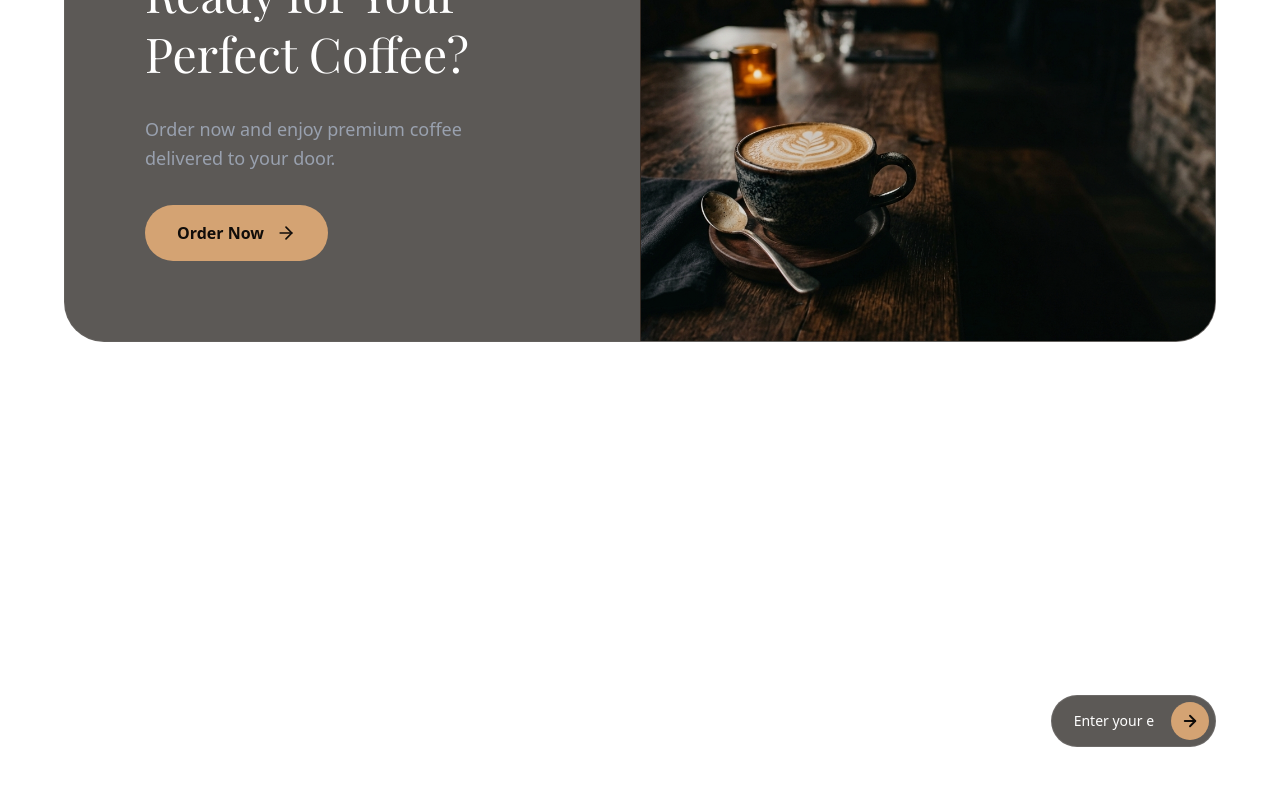
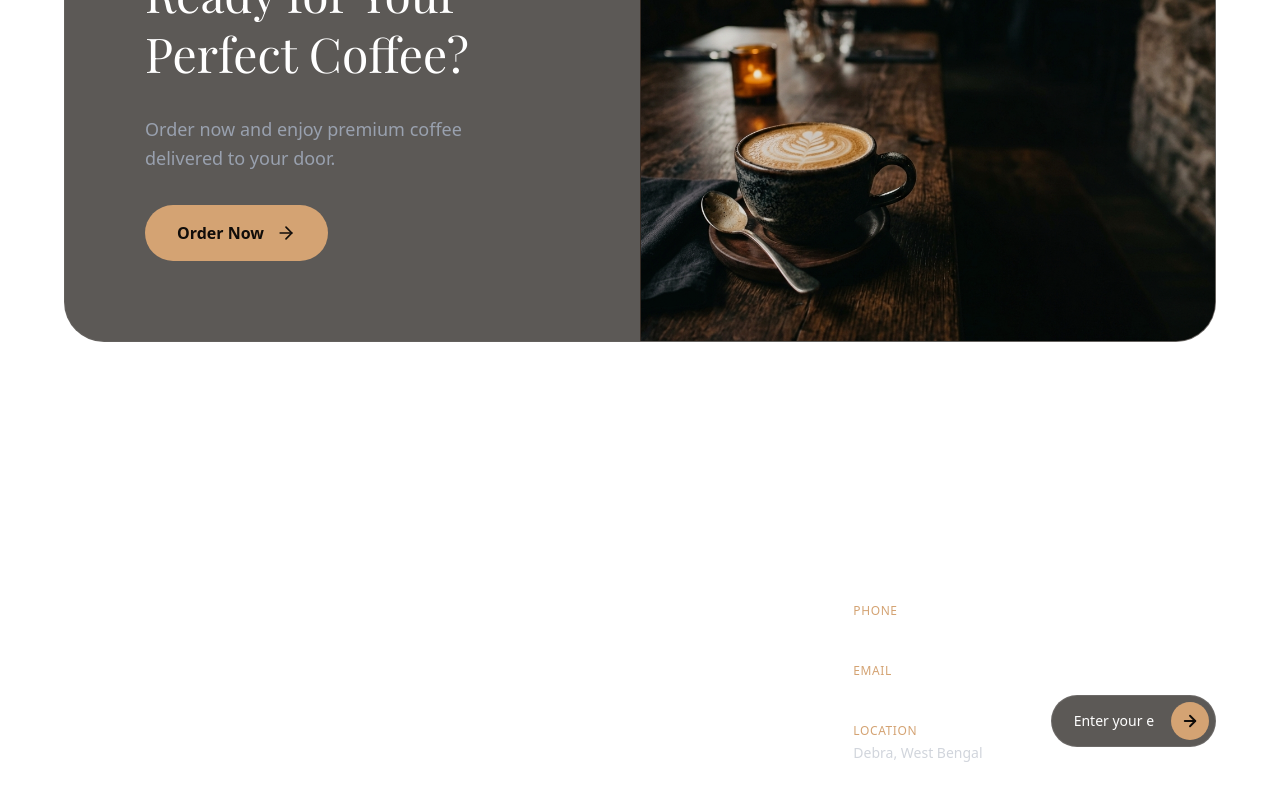
Before and after one commit to dipanjan800/Daisy-Cafe-Eatery, a React (Vite) app: page / in a window 1280 px wide. Shown: the part 5016-5816 px from the top of the page. Built offline with nearby package versions, Linux system fonts and the light colour scheme; a web font is replaced by a local one.

Commit message:
content: add email to footer contact section

```diff
--- a/src/components/Footer.tsx
+++ b/src/components/Footer.tsx
@@ -15,17 +15,11 @@ export default function Footer() {
             Premium coffee crafted with passion and quality for true coffee lovers.
           </p>
           <div className="flex space-x-4">
-            <a href="#" className="w-10 h-10 rounded-full border border-white/10 flex items-center justify-center text-white hover:text-white hover:border-[#d4a373] hover:bg-[#d4a373]/10 transition-all">
+            <a href="https://www.facebook.com/daisycafeneateryFb/" target="_blank" rel="noopener noreferrer" className="w-10 h-10 rounded-full border border-white/10 flex items-center justify-center text-white hover:text-white hover:border-[#d4a373] hover:bg-[#d4a373]/10 transition-all" aria-label="Facebook">
               <Facebook size={18} />
             </a>
-            <a href="#" className="w-10 h-10 rounded-full border border-white/10 flex items-center justify-center text-white hover:text-white hover:border-[#d4a373] hover:bg-[#d4a373]/10 transition-all">
+            <a href="https://www.instagram.com/daisycafeneatery/" target="_blank" rel="noopener noreferrer" className="w-10 h-10 rounded-full border border-white/10 flex items-center justify-center text-white hover:text-white hover:border-[#d4a373] hover:bg-[#d4a373]/10 transition-all" aria-label="Instagram">
               <Instagram size={18} />
-            </a>
-            <a href="#" className="w-10 h-10 rounded-full border border-white/10 flex items-center justify-center text-white hover:text-white hover:border-[#d4a373] hover:bg-[#d4a373]/10 transition-all">
-              <Twitter size={18} />
-            </a>
-            <a href="#" className="w-10 h-10 rounded-full border border-white/10 flex items-center justify-center text-white hover:text-white hover:border-[#d4a373] hover:bg-[#d4a373]/10 transition-all">
-              <Pin size={18} />
             </a>
           </div>
         </div>
@@ -54,13 +48,20 @@ export default function Footer() {
         </div>
 
         <div className="space-y-6">
-          <h4 className="text-white font-semibold text-lg tracking-wide">Support</h4>
-          <ul className="space-y-3 text-sm text-white">
-            <li><a href="#" className="hover:text-[#d4a373] transition-colors">FAQ</a></li>
-            <li><a href="#" className="hover:text-[#d4a373] transition-colors">Shipping & Delivery</a></li>
-            <li><a href="#" className="hover:text-[#d4a373] transition-colors">Returns</a></li>
-            <li><a href="#" className="hover:text-[#d4a373] transition-colors">Terms & Conditions</a></li>
-            <li><a href="#" className="hover:text-[#d4a373] transition-colors">Privacy Policy</a></li>
+          <h4 className="text-white font-semibold text-lg tracking-wide">Contact Us</h4>
+          <ul className="space-y-4 text-sm text-white">
+            <li className="flex flex-col gap-1">
+              <span className="text-[#d4a373] text-xs uppercase tracking-wider">Phone</span>
+              <a href="tel:+919242262036" className="hover:text-[#e6b981] transition-colors text-base font-medium">+91 92422 62036</a>
+            </li>
+            <li className="flex flex-col gap-1">
+              <span className="text-[#d4a373] text-xs uppercase tracking-wider">Email</span>
+              <a href="mailto:hello@daisycafeneatery.com" className="hover:text-[#e6b981] transition-colors text-base font-medium">hello@daisycafeneatery.com</a>
+            </li>
+            <li className="flex flex-col gap-1">
+              <span className="text-[#d4a373] text-xs uppercase tracking-wider">Location</span>
+              <span className="text-gray-300">Debra, West Bengal</span>
+            </li>
           </ul>
         </div>
 
```
